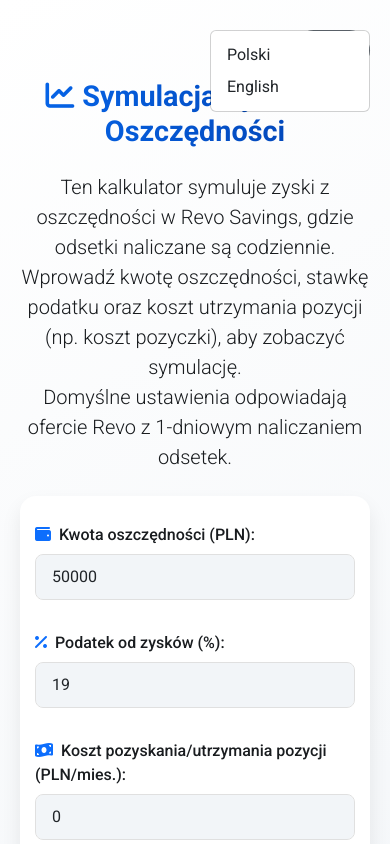
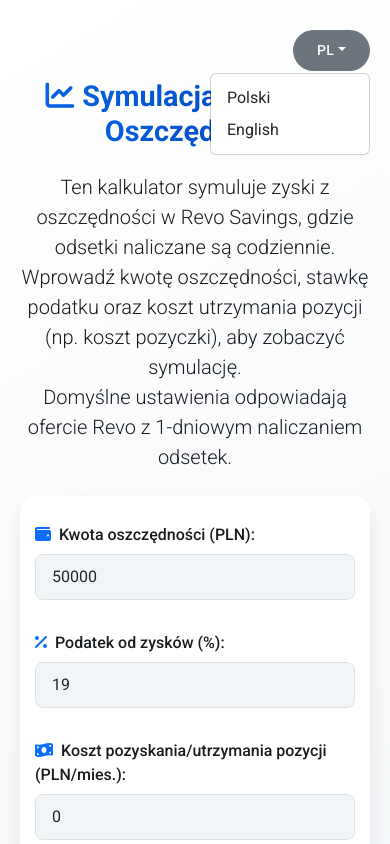
Before and after one commit to Jabolo/revo-savings, a plain HTML site: page index.html in a window 390 px wide. Both pictures are taken after a click on the button "PL". Shown: the top 844 px of the page. Drawn offline with nearby package versions, Linux system fonts and the light colour scheme.

Commit message:
Fix dropdown placement and mobile table scrolling

```diff
--- a/index.html
+++ b/index.html
@@ -19,7 +19,7 @@
   <div class="container">
     <div class="lang-selector dropdown text-end mb-2">
       <button class="btn btn-sm btn-outline-secondary dropdown-toggle" type="button" id="langDropdown" data-bs-toggle="dropdown" aria-expanded="false">PL</button>
-      <ul class="dropdown-menu" aria-labelledby="langDropdown">
+      <ul class="dropdown-menu dropdown-menu-end" aria-labelledby="langDropdown">
         <li><a class="dropdown-item lang-option" data-lang="pl" href="#">Polski</a></li>
         <li><a class="dropdown-item lang-option" data-lang="en" href="#">English</a></li>
       </ul>
--- a/styles.css
+++ b/styles.css
@@ -136,8 +136,15 @@
 
 .table-responsive {
   border-radius: 10px;
-  overflow: hidden;
+  overflow-x: auto;
+  overflow-y: hidden;
   box-shadow: 0 4px 12px rgba(0,0,0,0.05);
+  -webkit-overflow-scrolling: touch;
+}
+
+/* Ensure result table can scroll horizontally on small screens */
+.result-table {
+  min-width: 720px;
 }
 
 /* Best Plan Styling */
@@ -253,11 +260,14 @@
 
 /* Language selector animation */
 .lang-selector .dropdown-menu {
+  opacity: 0;
+  max-height: 0;
+  overflow: hidden;
   transform-origin: top;
-  animation: fadeSlide 0.3s ease forwards;
+  transition: opacity 0.2s ease, max-height 0.2s ease;
 }
 
-@keyframes fadeSlide {
-  from { opacity: 0; transform: translateY(-10px); }
-  to { opacity: 1; transform: translateY(0); }
+.lang-selector .dropdown-menu.show {
+  opacity: 1;
+  max-height: 200px; /* Enough to show items */
 }
```
